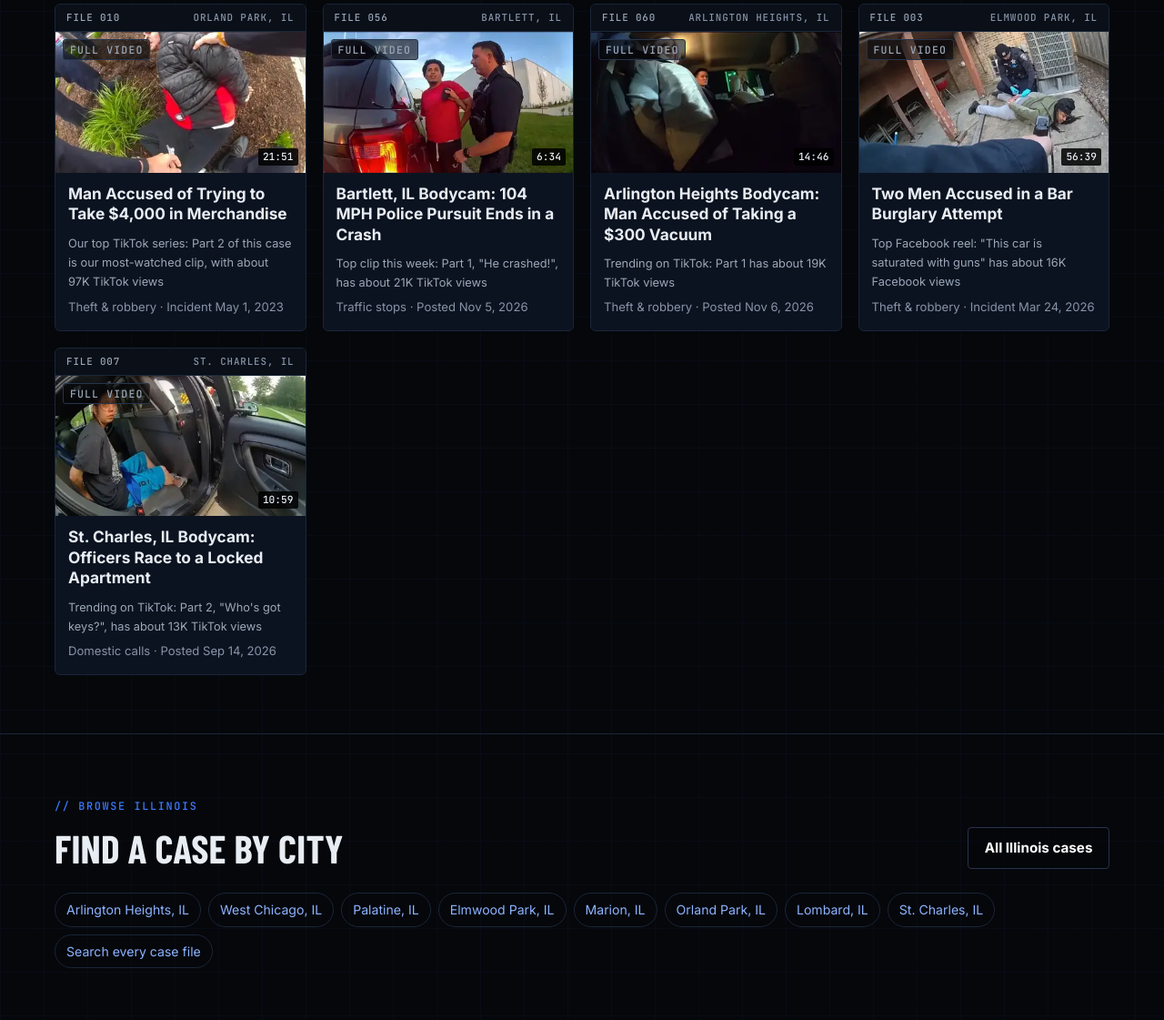
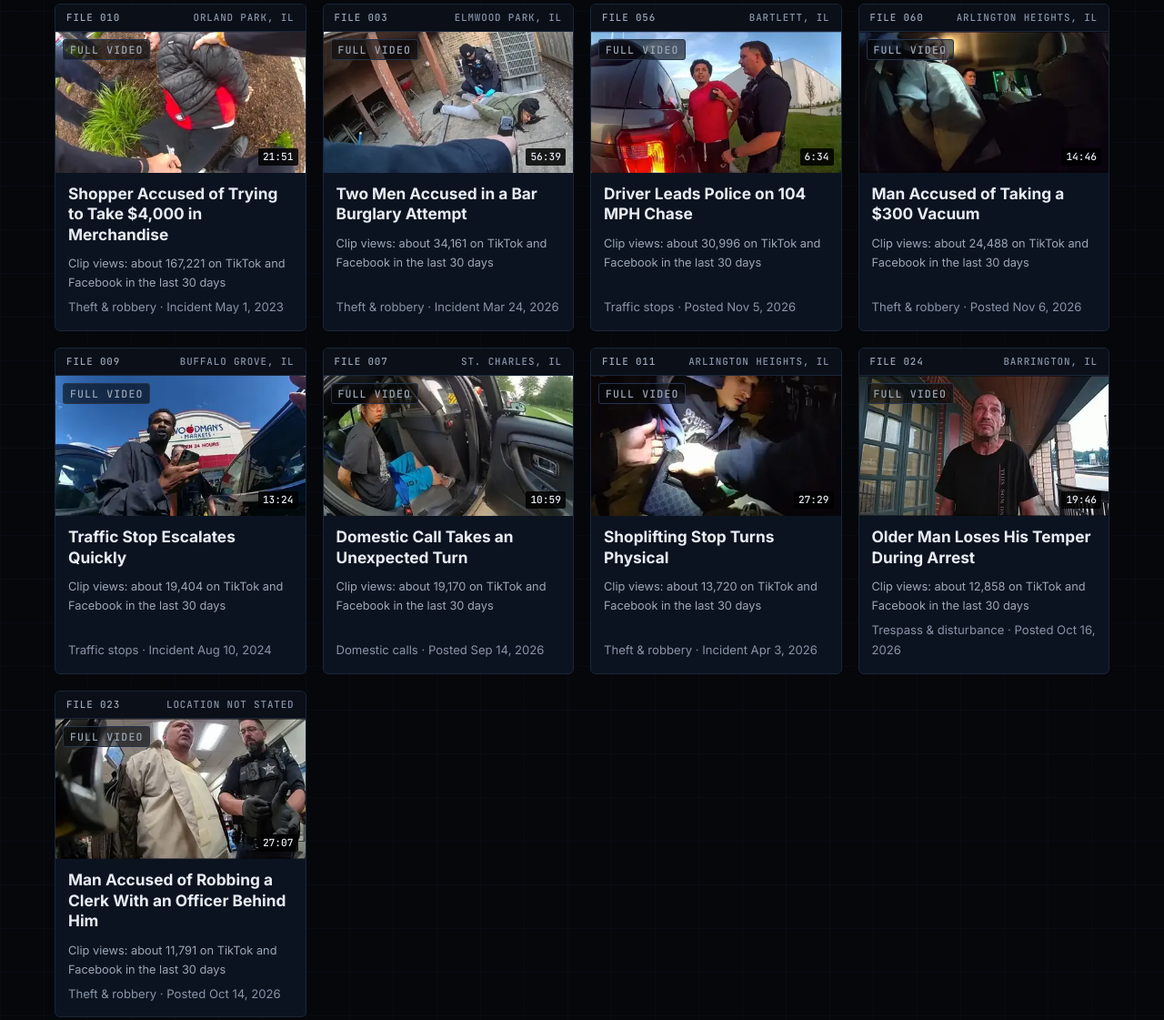
Before and after one commit to thechestmount/thechestmount.github.io, a plain HTML site: page index.html in a window 1280 px wide. Shown: the part 1524-2645 px from the top of the page at 91% size. Drawn offline with Linux system fonts and the light colour scheme.

Commit message:
Site update 2026-11-15 18:21 CST

```diff
--- a/index.html
+++ b/index.html
@@ -33,25 +33,37 @@
 </div></section>
 <section class="case-banner" aria-label="Submit a case"><div class="wrap"><div><span class="kicker">Submit a case</span><h2>Have a bodycam case you want covered?</h2><p>Submit it and we'll try to make a video on it. Send a news article or public record, and we'll credit you if you want.</p></div><div class="row" style="gap:10px;flex-wrap:wrap"><a class="btn btn-red" href="/submit-a-case/">Submit a Case</a><a class="btn btn-line" href="https://www.facebook.com/groups/thechestmountcommunity" target="_blank" rel="noopener">Join the Bodycam Community on Facebook</a></div></div></section>
 
-<section class="sec"><div class="wrap"><div class="sec-hd"><div><span class="kicker">Most watched</span><h2>Cases people are watching</h2></div><a class="btn btn-red" href="https://www.youtube.com/@TheChestMount?sub_confirmation=1" rel="noopener"><svg class="ic" aria-hidden=true><use href="#i-yt"/></svg>Subscribe for the full videos</a></div><p class="dim" style="margin-top:-6px">Short clips from these cases did best on our social pages. Watch the full case here. Views as of Nov 15, 2026.</p><div class="grid"><a class="card" href="/videos/man-accused-of-trying-to-take-4000-in-merchandise/" data-kind="video" data-state="Illinois" data-cat="Theft &amp; robbery" data-search="man accused of trying to take $4,000 in merchandise orland park, illinois theft &amp; robbery full video">
+<section class="sec"><div class="wrap"><div class="sec-hd"><div><span class="kicker">Most watched</span><h2>Cases people are watching</h2></div><a class="btn btn-red" href="https://www.youtube.com/@TheChestMount?sub_confirmation=1" rel="noopener"><svg class="ic" aria-hidden=true><use href="#i-yt"/></svg>Subscribe for the full videos</a></div><p class="dim" style="margin-top:-6px">Short clips from these cases did best on our social pages. Watch the full case here. Views as of Nov 15, 2026.</p><div class="grid"><a class="card" href="/videos/man-accused-of-trying-to-take-4000-in-merchandise/" data-kind="video" data-state="Illinois" data-cat="Theft &amp; robbery" data-search="shopper accused of trying to take $4,000 in merchandise orland park, illinois theft &amp; robbery full video">
 <div class="card-meta"><b>File 010</b><span>Orland Park, IL</span></div>
-<div class="thumb"><img src="/assets/thumbs/BqEJAFGWYLg-sm.webp" srcset="/assets/thumbs/BqEJAFGWYLg-sm.webp 400w, /assets/thumbs/BqEJAFGWYLg.webp 640w" sizes="(max-width:600px) 92vw, 300px" width="640" height="360" alt="Man Accused of Trying to Take $4,000 in Merchandise – Orland Park, IL police bodycam video thumbnail" loading=lazy decoding="async"><span class="len"><span class="sr-only">Runtime </span>21:51</span><span class="tag kind">Full video</span></div>
-<div class="card-body"><h3>Man Accused of Trying to Take $4,000 in Merchandise</h3><span class="hot-note">Our top TikTok series: Part 2 of this case is our most-watched clip, with about 97K TikTok views</span><span class="sub">Theft &amp; robbery · Incident May 1, 2023</span></div></a><a class="card" href="/videos/bartlett-il-bodycam-104-mph-police-pursuit-ends-in-a-crash/" data-kind="video" data-state="Illinois" data-cat="Traffic stops" data-search="bartlett, il bodycam: 104 mph police pursuit ends in a crash bartlett, illinois traffic stops full video">
-<div class="card-meta"><b>File 056</b><span>Bartlett, IL</span></div>
-<div class="thumb"><img src="/assets/thumbs/8UvrgZsHfAg-sm.webp" srcset="/assets/thumbs/8UvrgZsHfAg-sm.webp 400w, /assets/thumbs/8UvrgZsHfAg.webp 640w" sizes="(max-width:600px) 92vw, 300px" width="640" height="360" alt="Bartlett, IL Bodycam: 104 MPH Police Pursuit Ends in a Crash – Bartlett, IL police bodycam video thumbnail" loading=lazy decoding="async"><span class="len"><span class="sr-only">Runtime </span>6:34</span><span class="tag kind">Full video</span></div>
-<div class="card-body"><h3>Bartlett, IL Bodycam: 104 MPH Police Pursuit Ends in a Crash</h3><span class="hot-note">Top clip this week: Part 1, &quot;He crashed!&quot;, has about 21K TikTok views</span><span class="sub">Traffic stops · Posted Nov 5, 2026</span></div></a><a class="card" href="/videos/man-accused-of-taking-a-300-vacuum-retail-theft-bodycam/" data-kind="video" data-state="Illinois" data-cat="Theft &amp; robbery" data-search="arlington heights bodycam: man accused of taking a $300 vacuum arlington heights, illinois theft &amp; robbery full video">
-<div class="card-meta"><b>File 060</b><span>Arlington Heights, IL</span></div>
-<div class="thumb"><img src="/assets/thumbs/Ws4Nn7kcEFQ-sm.webp" srcset="/assets/thumbs/Ws4Nn7kcEFQ-sm.webp 400w, /assets/thumbs/Ws4Nn7kcEFQ.webp 640w" sizes="(max-width:600px) 92vw, 300px" width="640" height="360" alt="Arlington Heights Bodycam: Man Accused of Taking a $300 Vacuum – Arlington Heights, IL police bodycam video thumbnail" loading=lazy decoding="async"><span class="len"><span class="sr-only">Runtime </span>14:46</span><span class="tag kind">Full video</span></div>
-<div class="card-body"><h3>Arlington Heights Bodycam: Man Accused of Taking a $300 Vacuum</h3><span class="hot-note">Trending on TikTok: Part 1 has about 19K TikTok views</span><span class="sub">Theft &amp; robbery · Posted Nov 6, 2026</span></div></a><a class="card" href="/videos/two-men-accused-in-a-bar-burglary-attempt/" data-kind="video" data-state="Illinois" data-cat="Theft &amp; robbery" data-search="two men accused in a bar burglary attempt elmwood park, illinois theft &amp; robbery full video">
+<div class="thumb"><img src="/assets/thumbs/BqEJAFGWYLg-sm.webp" srcset="/assets/thumbs/BqEJAFGWYLg-sm.webp 400w, /assets/thumbs/BqEJAFGWYLg.webp 640w" sizes="(max-width:600px) 92vw, 300px" width="640" height="360" alt="Shopper Accused of Trying to Take $4,000 in Merchandise – Orland Park, IL police bodycam video thumbnail" loading=lazy decoding="async"><span class="len"><span class="sr-only">Runtime </span>21:51</span><span class="tag kind">Full video</span></div>
+<div class="card-body"><h3>Shopper Accused of Trying to Take $4,000 in Merchandise</h3><span class="hot-note">Clip views: about 167,221 on TikTok and Facebook in the last 30 days</span><span class="sub">Theft &amp; robbery · Incident May 1, 2023</span></div></a><a class="card" href="/videos/two-men-accused-in-a-bar-burglary-attempt/" data-kind="video" data-state="Illinois" data-cat="Theft &amp; robbery" data-search="two men accused in a bar burglary attempt elmwood park, illinois theft &amp; robbery full video">
 <div class="card-meta"><b>File 003</b><span>Elmwood Park, IL</span></div>
 <div class="thumb"><img src="/assets/thumbs/2WL0-UMAhNY-sm.webp" srcset="/assets/thumbs/2WL0-UMAhNY-sm.webp 400w, /assets/thumbs/2WL0-UMAhNY.webp 640w" sizes="(max-width:600px) 92vw, 300px" width="640" height="360" alt="Two Men Accused in a Bar Burglary Attempt – Elmwood Park, IL police bodycam video thumbnail" loading=lazy decoding="async"><span class="len"><span class="sr-only">Runtime </span>56:39</span><span class="tag kind">Full video</span></div>
-<div class="card-body"><h3>Two Men Accused in a Bar Burglary Attempt</h3><span class="hot-note">Top Facebook reel: &quot;This car is saturated with guns&quot; has about 16K Facebook views</span><span class="sub">Theft &amp; robbery · Incident Mar 24, 2026</span></div></a><a class="card" href="/videos/st-charles-il-bodycam-officers-race-to-a-locked-apartment/" data-kind="video" data-state="Illinois" data-cat="Domestic calls" data-search="st. charles, il bodycam: officers race to a locked apartment st. charles, illinois domestic calls full video">
+<div class="card-body"><h3>Two Men Accused in a Bar Burglary Attempt</h3><span class="hot-note">Clip views: about 34,161 on TikTok and Facebook in the last 30 days</span><span class="sub">Theft &amp; robbery · Incident Mar 24, 2026</span></div></a><a class="card" href="/videos/bartlett-il-bodycam-104-mph-police-pursuit-ends-in-a-crash/" data-kind="video" data-state="Illinois" data-cat="Traffic stops" data-search="driver leads police on 104 mph chase bartlett, illinois traffic stops full video">
+<div class="card-meta"><b>File 056</b><span>Bartlett, IL</span></div>
+<div class="thumb"><img src="/assets/thumbs/8UvrgZsHfAg-sm.webp" srcset="/assets/thumbs/8UvrgZsHfAg-sm.webp 400w, /assets/thumbs/8UvrgZsHfAg.webp 640w" sizes="(max-width:600px) 92vw, 300px" width="640" height="360" alt="Driver Leads Police on 104 MPH Chase – Bartlett, IL police bodycam video thumbnail" loading=lazy decoding="async"><span class="len"><span class="sr-only">Runtime </span>6:34</span><span class="tag kind">Full video</span></div>
+<div class="card-body"><h3>Driver Leads Police on 104 MPH Chase</h3><span class="hot-note">Clip views: about 30,996 on TikTok and Facebook in the last 30 days</span><span class="sub">Traffic stops · Posted Nov 5, 2026</span></div></a><a class="card" href="/videos/man-accused-of-taking-a-300-vacuum-retail-theft-bodycam/" data-kind="video" data-state="Illinois" data-cat="Theft &amp; robbery" data-search="man accused of taking a $300 vacuum arlington heights, illinois theft &amp; robbery full video">
+<div class="card-meta"><b>File 060</b><span>Arlington Heights, IL</span></div>
+<div class="thumb"><img src="/assets/thumbs/Ws4Nn7kcEFQ-sm.webp" srcset="/assets/thumbs/Ws4Nn7kcEFQ-sm.webp 400w, /assets/thumbs/Ws4Nn7kcEFQ.webp 640w" sizes="(max-width:600px) 92vw, 300px" width="640" height="360" alt="Man Accused of Taking a $300 Vacuum – Arlington Heights, IL police bodycam video thumbnail" loading=lazy decoding="async"><span class="len"><span class="sr-only">Runtime </span>14:46</span><span class="tag kind">Full video</span></div>
+<div class="card-body"><h3>Man Accused of Taking a $300 Vacuum</h3><span class="hot-note">Clip views: about 24,488 on TikTok and Facebook in the last 30 days</span><span class="sub">Theft &amp; robbery · Posted Nov 6, 2026</span></div></a><a class="card" href="/videos/traffic-stop-turns-into-a-detained-vs-arrested-argument/" data-kind="video" data-state="Illinois" data-cat="Traffic stops" data-search="traffic stop escalates quickly buffalo grove, illinois traffic stops full video">
+<div class="card-meta"><b>File 009</b><span>Buffalo Grove, IL</span></div>
+<div class="thumb"><img src="/assets/thumbs/Vsejm93ZCeI-sm.webp" srcset="/assets/thumbs/Vsejm93ZCeI-sm.webp 400w, /assets/thumbs/Vsejm93ZCeI.webp 640w" sizes="(max-width:600px) 92vw, 300px" width="640" height="360" alt="Traffic Stop Escalates Quickly – Buffalo Grove, IL police bodycam video thumbnail" loading=lazy decoding="async"><span class="len"><span class="sr-only">Runtime </span>13:24</span><span class="tag kind">Full video</span></div>
+<div class="card-body"><h3>Traffic Stop Escalates Quickly</h3><span class="hot-note">Clip views: about 19,404 on TikTok and Facebook in the last 30 days</span><span class="sub">Traffic stops · Incident Aug 10, 2024</span></div></a><a class="card" href="/videos/st-charles-il-bodycam-officers-race-to-a-locked-apartment/" data-kind="video" data-state="Illinois" data-cat="Domestic calls" data-search="domestic call takes an unexpected turn st. charles, illinois domestic calls full video">
 <div class="card-meta"><b>File 007</b><span>St. Charles, IL</span></div>
-<div class="thumb"><img src="/assets/thumbs/bcOR2o4yj4Y-sm.webp" srcset="/assets/thumbs/bcOR2o4yj4Y-sm.webp 400w, /assets/thumbs/bcOR2o4yj4Y.webp 640w" sizes="(max-width:600px) 92vw, 300px" width="640" height="360" alt="St. Charles, IL Bodycam: Officers Race to a Locked Apartment – St. Charles, IL police bodycam video thumbnail" loading=lazy decoding="async"><span class="len"><span class="sr-only">Runtime </span>10:59</span><span class="tag kind">Full video</span></div>
-<div class="card-body"><h3>St. Charles, IL Bodycam: Officers Race to a Locked Apartment</h3><span class="hot-note">Trending on TikTok: Part 2, &quot;Who&#x27;s got keys?&quot;, has about 13K TikTok views</span><span class="sub">Domestic calls · Posted Sep 14, 2026</span></div></a></div></div></section>
+<div class="thumb"><img src="/assets/thumbs/bcOR2o4yj4Y-sm.webp" srcset="/assets/thumbs/bcOR2o4yj4Y-sm.webp 400w, /assets/thumbs/bcOR2o4yj4Y.webp 640w" sizes="(max-width:600px) 92vw, 300px" width="640" height="360" alt="Domestic Call Takes an Unexpected Turn – St. Charles, IL police bodycam video thumbnail" loading=lazy decoding="async"><span class="len"><span class="sr-only">Runtime </span>10:59</span><span class="tag kind">Full video</span></div>
+<div class="card-body"><h3>Domestic Call Takes an Unexpected Turn</h3><span class="hot-note">Clip views: about 19,170 on TikTok and Facebook in the last 30 days</span><span class="sub">Domestic calls · Posted Sep 14, 2026</span></div></a><a class="card" href="/videos/man-accused-of-shoplifting-struggles-with-officers/" data-kind="video" data-state="Illinois" data-cat="Theft &amp; robbery" data-search="shoplifting stop turns physical arlington heights, illinois theft &amp; robbery full video">
+<div class="card-meta"><b>File 011</b><span>Arlington Heights, IL</span></div>
+<div class="thumb"><img src="/assets/thumbs/tR870SkggBk-sm.webp" srcset="/assets/thumbs/tR870SkggBk-sm.webp 400w, /assets/thumbs/tR870SkggBk.webp 640w" sizes="(max-width:600px) 92vw, 300px" width="640" height="360" alt="Shoplifting Stop Turns Physical – Arlington Heights, IL police bodycam video thumbnail" loading=lazy decoding="async"><span class="len"><span class="sr-only">Runtime </span>27:29</span><span class="tag kind">Full video</span></div>
+<div class="card-body"><h3>Shoplifting Stop Turns Physical</h3><span class="hot-note">Clip views: about 13,720 on TikTok and Facebook in the last 30 days</span><span class="sub">Theft &amp; robbery · Incident Apr 3, 2026</span></div></a><a class="card" href="/videos/barrington-il-bodycam-man-arrested-after-reported-punch-at-train-station/" data-kind="video" data-state="Illinois" data-cat="Trespass &amp; disturbance" data-search="older man loses his temper during arrest barrington, illinois trespass &amp; disturbance full video">
+<div class="card-meta"><b>File 024</b><span>Barrington, IL</span></div>
+<div class="thumb"><img src="/assets/thumbs/ufY7mTEb7oM-sm.webp" srcset="/assets/thumbs/ufY7mTEb7oM-sm.webp 400w, /assets/thumbs/ufY7mTEb7oM.webp 640w" sizes="(max-width:600px) 92vw, 300px" width="640" height="360" alt="Older Man Loses His Temper During Arrest – Barrington, IL police bodycam video thumbnail" loading=lazy decoding="async"><span class="len"><span class="sr-only">Runtime </span>19:46</span><span class="tag kind">Full video</span></div>
+<div class="card-body"><h3>Older Man Loses His Temper During Arrest</h3><span class="hot-note">Clip views: about 12,858 on TikTok and Facebook in the last 30 days</span><span class="sub">Trespass &amp; disturbance · Posted Oct 16, 2026</span></div></a><a class="card" href="/videos/man-accused-of-trying-to-rob-a-clerk-with-an-officer-right-behind-him/" data-kind="video" data-state="none" data-cat="Theft &amp; robbery" data-search="man accused of robbing a clerk with an officer behind him  theft &amp; robbery full video">
+<div class="card-meta"><b>File 023</b><span>Location not stated</span></div>
+<div class="thumb"><img src="/assets/thumbs/ckyHwZtpCa4-sm.webp" srcset="/assets/thumbs/ckyHwZtpCa4-sm.webp 400w, /assets/thumbs/ckyHwZtpCa4.webp 640w" sizes="(max-width:600px) 92vw, 300px" width="640" height="360" alt="Man Accused of Robbing a Clerk With an Officer Behind Him – police bodycam video thumbnail" loading=lazy decoding="async"><span class="len"><span class="sr-only">Runtime </span>27:07</span><span class="tag kind">Full video</span></div>
+<div class="card-body"><h3>Man Accused of Robbing a Clerk With an Officer Behind Him</h3><span class="hot-note">Clip views: about 11,791 on TikTok and Facebook in the last 30 days</span><span class="sub">Theft &amp; robbery · Posted Oct 14, 2026</span></div></a></div></div></section>
 
 <section class="sec"><div class="wrap"><div class="sec-hd"><div><span class="kicker">Browse Illinois</span><h2>Find a case by city</h2></div><a class="btn btn-line" href="/illinois/">All Illinois cases</a></div>
-<nav class="catnav" aria-label="Illinois cities"><a href="/illinois/arlington-heights/">Arlington Heights, IL</a><a href="/illinois/west-chicago/">West Chicago, IL</a><a href="/illinois/palatine/">Palatine, IL</a><a href="/illinois/elmwood-park/">Elmwood Park, IL</a><a href="/illinois/marion/">Marion, IL</a><a href="/illinois/orland-park/">Orland Park, IL</a><a href="/illinois/lombard/">Lombard, IL</a><a href="/illinois/st-charles/">St. Charles, IL</a><a href="/videos/">Search every case file</a></nav></div></section>
+<nav class="catnav" aria-label="Illinois cities"><a href="/illinois/arlington-heights/">Arlington Heights, IL</a><a href="/illinois/west-chicago/">West Chicago, IL</a><a href="/illinois/elmwood-park/">Elmwood Park, IL</a><a href="/illinois/palatine/">Palatine, IL</a><a href="/illinois/lombard/">Lombard, IL</a><a href="/illinois/marion/">Marion, IL</a><a href="/illinois/orland-park/">Orland Park, IL</a><a href="/illinois/bartlett/">Bartlett, IL</a><a href="/videos/">Search every case file</a></nav></div></section>
 
 <section class="sec"><div class="wrap"><div class="sec-hd"><div><span class="kicker">Latest case files</span><h2>New from the main channel</h2></div><a class="btn btn-line" href="/videos/">Open the library</a></div>
 <div class="grid"><a class="card" href="/videos/waukegan-bodycam-activist-arrested-at-board-meeting/" data-kind="video" data-state="Illinois" data-cat="Warrants &amp; arrests" data-search="waukegan bodycam: activist arrested at a board meeting while out on bond waukegan, illinois warrants &amp; arrests full video">
```
Also changed, not shown: sitemap.xml (+6 -6 lines).
